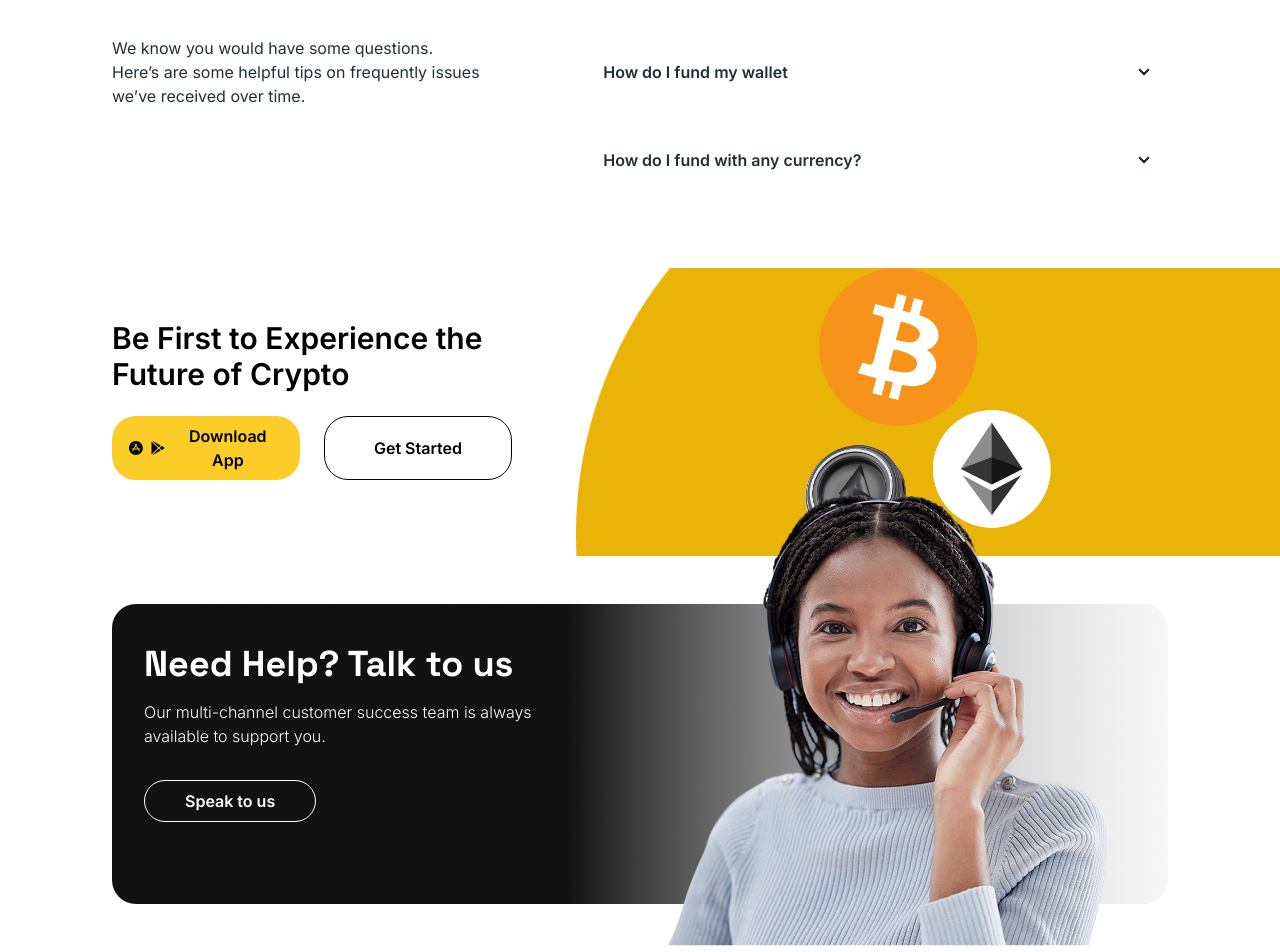
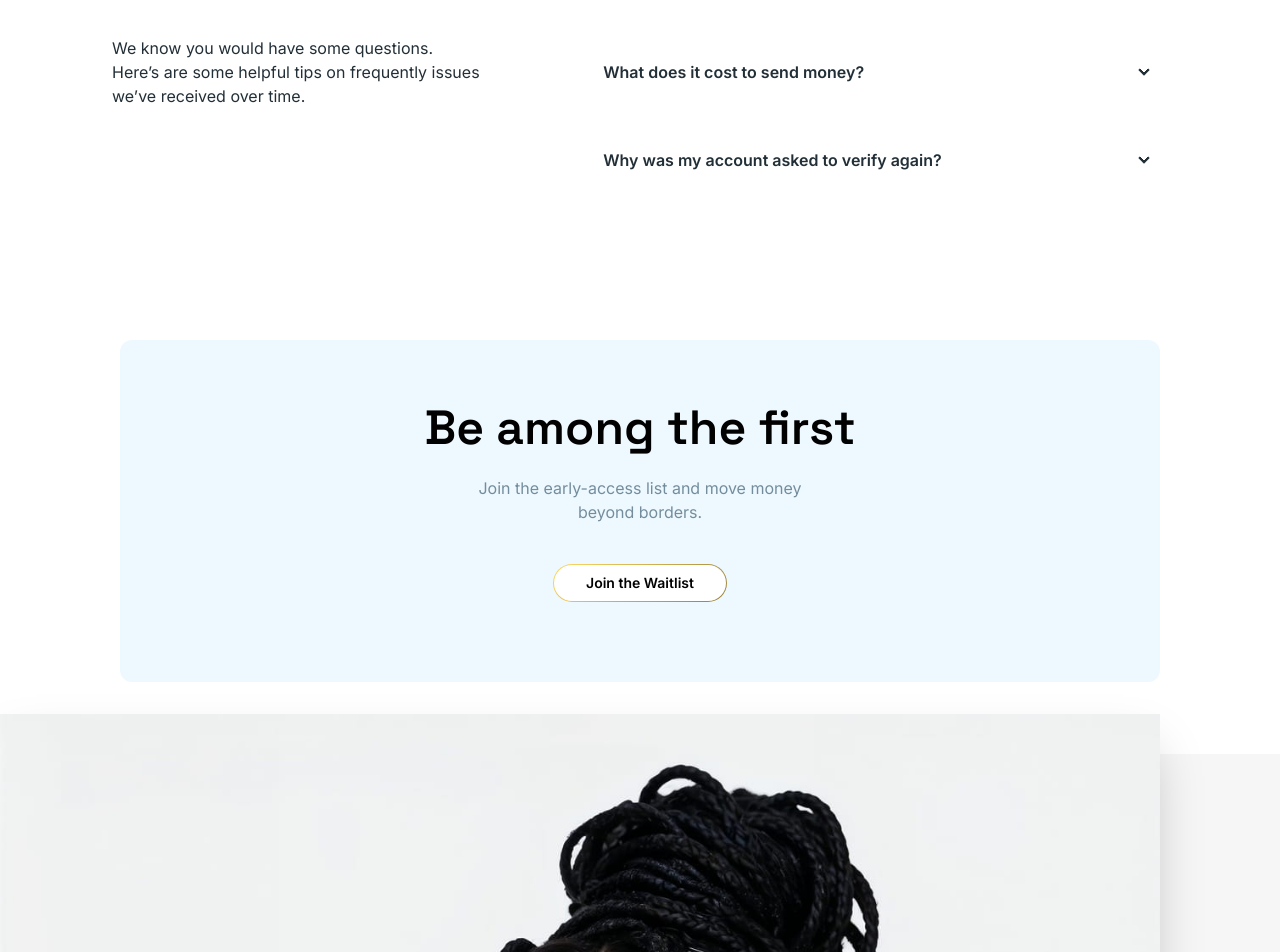
Before and after one commit to Clickandswap/swap-web-app, a Next.js app: page / in a window 1280 px wide. Shown: the part 5480-6432 px from the top of the page. Built offline with nearby package versions, Linux system fonts and the light colour scheme.

Commit message:
adjusted few general components and added animations

```diff
--- a/components/home-constant/NeedHelp.tsx
+++ b/components/home-constant/NeedHelp.tsx
@@ -1,9 +1,12 @@
+"use client";
+
 import Image from "next/image";
 import Button from "../ui/Button";
+import { motion } from "framer-motion";
 
 function NeedHelp() {
   return (
-    <main className="md:mx-28 my-12 px-8 md:py-10 py-0 pt-20 bg-[url(/company_page/gradient_bg.png)] bg-cover text-light md:rounded-3xl sm:relative md:h-75">
+    <main className="px-8 md:py-14 md:px-36 py-0 pt-20 bg-[#F6F6F6] bg-cover text-dark sm:relative md:h-85">
       <div className="md:w-[40%] mb-4 md:mb-0">
         <h3 className="font-bold sm:text-4xl text-2xl font-space_grotesk">
           Need Help? Talk to us
@@ -13,19 +16,26 @@ function NeedHelp() {
           you.
         </p>
 
-        <Button className="border border-light rounded-full px-10">
+        <Button className="border border-dark rounded-full px-10 inset-shadow-2xs">
           Speak to us
         </Button>
       </div>
 
-      <Image
-        src={"/company_page/headphone_lady.png"}
+      <motion.div
+      initial={{ opacity: 0, scale: 0.4 }}
+          whileInView={{ opacity: 1, scale: 1 }}
+          viewport={{ once: true }}
+          transition={{ duration: 0.6 }}
+      className="md:absolute right-30 bottom-0 md:h-95 h-105">
+        <Image
+        src={"/landing_page/lady_thumbs_up.jpg"}
         alt="Need Help? Image"
-        width={400}
+        width={200}
         height={200}
-        className="md:w-auto w-full md:h-auto h-full md:object-contain object-cover md:absolute right-0 -top-31.5 bottom-0"
+        className="md:w-auto w-full md:h-auto h-full object-contain shadow-2xl"
         loading="lazy"
       />
+      </motion.div>
     </main>
   );
 }
--- a/components/home-constant/faqs.tsx
+++ b/components/home-constant/faqs.tsx
@@ -1,27 +1,37 @@
+"use client";
+
+import { motion } from "framer-motion";
+
 function Faqs() {
   const faqs = [
     {
       id: 1,
       question: "What is ClickNSwap?",
       answer:
-        "ClickNSwap is a decentralized exchange (DEX) built on the Ethereum blockchain. It allows users to swap ERC-20 tokens directly from their wallets without the need for an intermediary.",
+        "Click and Swap is a cross-border payments app. You can send, receive, exchange, and spend money across countries — funded by stablecoins and settled to local currency or your bank.",
     },
     {
       id: 2,
-      question: "How do I fund my wallet",
+      question: "What does it cost to send money?",
       answer:
         "Fund your wallet by purchasing cryptocurrency from a reputable exchange and transferring it to your wallet address. You can also receive cryptocurrency from other users by sharing your wallet address.",
     },
     {
       id: 3,
-      question: "How do I fund with any currency?",
+      question: "Why was my account asked to verify again?",
       answer:
         "To fund your wallet with any currency, you can use a cryptocurrency exchange that supports the currency you want to use. You can purchase the desired cryptocurrency on the exchange and then transfer it to your wallet address.",
     },
   ];
   return (
-    <main className="md:px-28 px-6 py-12 flex justify-between md:flex-row flex-col text-steel-blue">
-      <div className="md:w-[35%] w-full">
+    <main className="md:px-28 px-6 py-12 flex justify-between md:flex-row flex-col text-steel-blue overflow-hidden">
+      <motion.div
+        initial={{ opacity: 0, x: -30 }}
+        whileInView={{ opacity: 1, x: 0 }}
+        viewport={{ once: true }}
+        transition={{  duration: 0.6 }}
+        className="md:w-[35%] w-full"
+      >
         <h3 className="text-space_grotesk font-bold md:text-4xl text-2xl">
           Got Questions? We've Got Answers
         </h3>
@@ -29,9 +39,15 @@ function Faqs() {
           We know you would have some questions. Here’s are some helpful tips on
           frequently issues we’ve received over time.
         </p>
-      </div>
+      </motion.div>
 
-      <div className="md:w-[55%] w-full">
+      <motion.div
+        initial={{ opacity: 0, x: 30 }}
+        whileInView={{ opacity: 1, x: 0 }}
+        viewport={{ once: true }}
+        transition={{ delay: 0.6, duration: 0.6 }}
+        className="md:w-[55%] w-full"
+      >
         {faqs.map((question) => {
           return (
             <div
@@ -48,7 +64,7 @@ function Faqs() {
             </div>
           );
         })}
-      </div>
+      </motion.div>
     </main>
   );
 }
--- a/components/home-constant/first-to-experience.tsx
+++ b/components/home-constant/first-to-experience.tsx
@@ -1,37 +1,68 @@
+"use client";
+
 import Button from "@/components/ui/Button";
 import Image from "next/image";
 import { IoLogoGooglePlaystore } from "react-icons/io5";
 import { IoLogoAppleAppstore } from "react-icons/io5";
+import { motion } from "framer-motion";
 
 function FirstToExperience() {
   return (
-    <main className="bg-light md:h-72 pt-14 md:pt-0 h-max flex md:flex-row flex-col justify-between items-center overflow-hidden">
-      <div className="md:w-[40%] w-full md:ps-28 ps-6 pe-6 md:pe-0">
-        <h4 className="text-dark text-space_grotesk font-semibold md:text-3xl text-xl">
-          Be First to Experience the Future of Crypto
-        </h4>
+    // <main className="bg-light md:h-72 pt-14 md:pt-0 h-max flex md:flex-row flex-col justify-between items-center overflow-hidden">
+    //   <div className="md:w-[40%] w-full md:ps-28 ps-6 pe-6 md:pe-0">
+    //     <h4 className="text-dark text-space_grotesk font-semibold md:text-3xl text-xl">
+    //       Be First to Experience the Future of Crypto
+    //     </h4>
 
-        <div className="w-full flex flex-col lg:flex-row gap-6 my-6">
-          <Button className="bg-primary lg:w-1/2 text-dark flex items-center justify-center gap-1.5">
-            {" "}
-            <IoLogoAppleAppstore /> <IoLogoGooglePlaystore /> Download App{" "}
-          </Button>
-          <Button className="border border-dark text-dark lg:w-1/2">
-            Get Started
-          </Button>
-        </div>
+    //     <div className="w-full flex flex-col lg:flex-row gap-6 my-6">
+    //       <Button className="bg-primary lg:w-1/2 text-dark flex items-center justify-center gap-1.5">
+    //         {" "}
+    //         <IoLogoAppleAppstore /> <IoLogoGooglePlaystore /> Download App{" "}
+    //       </Button>
+    //       <Button className="border border-dark text-dark lg:w-1/2">
+    //         Get Started
+    //       </Button>
+    //     </div>
+    //   </div>
+
+    //   <div className="bg-[url(/first_to_experience/bitcoin_bg.png)] bg-cover bg-center md:w-[55%] w-full h-full flex justify-center">
+    //     <Image
+    //       src={"/first_to_experience/bitcoin.png"}
+    //       alt="Bitcoins Image"
+    //       width={300}
+    //       height={200}
+    //       className="md:w-auto md:h-auto w-46 h-46 object-contain"
+    //     />
+    //   </div>
+    // </main>
+
+    <motion.main
+      initial={{ opacity: 0, y: 30 }}
+      whileInView={{ opacity: 1, y: 0 }}
+      viewport={{ once: true }}
+      transition={{ delay: 0.6, duration: 0.6 }}
+      className="bg-light md:px-30 px-6 py-18 text-center text-dark"
+    >
+      <div className="bg-[#EEF9FF] px-10 py-16  rounded-xl">
+        <h2 className="md:text-5xl text-2xl font-semibold font-space_grotesk">
+          Be among the first
+        </h2>
+
+        <p className="text-foundation_blue my-6 text-center">
+          Join the early-access list and move money <br /> beyond borders.
+        </p>
+        <Button
+          className="inline-flex rounded-full p-px my-4"
+          style={{
+            background: "linear-gradient(135deg, #FFD964, #99823C)",
+          }}
+        >
+          <div className="rounded-full bg-light px-8 py-2 text-sm text-dark">
+            Join the Waitlist
+          </div>
+        </Button>
       </div>
-
-      <div className="bg-[url(/first_to_experience/bitcoin_bg.png)] bg-cover bg-center md:w-[55%] w-full h-full flex justify-center">
-        <Image
-          src={"/first_to_experience/bitcoin.png"}
-          alt="Bitcoins Image"
-          width={300}
-          height={200}
-          className="md:w-auto md:h-auto w-46 h-46 object-contain"
-        />
-      </div>
-    </main>
+    </motion.main>
   );
 }
 
```
